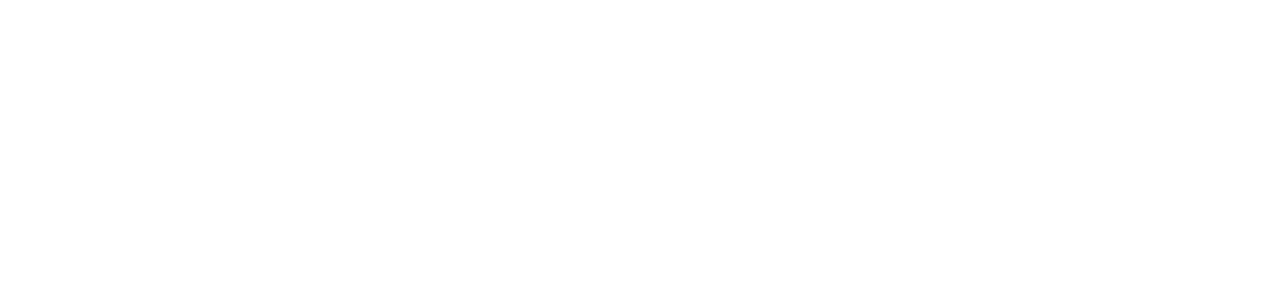
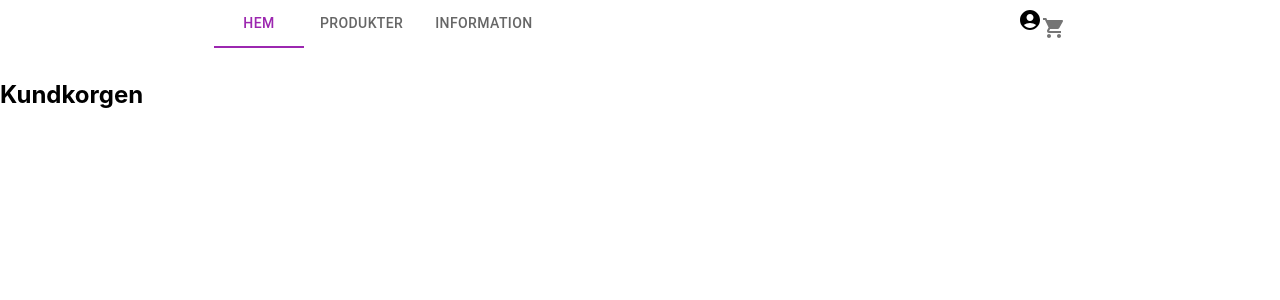
Before and after one commit to OliviaIsberg/ducky, a React (Create React App) app: page /cartPage in a window 1280 px wide. Before the commit this address had no page. Shown: the top 300 px of the page. Built offline with nearby package versions, Linux system fonts and the light colour scheme.

Commit message:
Link to cartpage, cartpage route, cartpage pre head

```diff
--- a/src/components/App.tsx
+++ b/src/components/App.tsx
@@ -7,6 +7,7 @@
 import ProductPage from '../pages/ProductPage'
 import { mockedProducts, Product } from '../Api/Data'
 import { useState } from 'react'
+import CartPage from '../pages/CartPage'
 
 function App() {
   const [products] = useState<Product[]>(mockedProducts)
@@ -19,6 +20,7 @@
           <Route index element={<ProductListPage productList={products} />} />
           <Route path=":id" element={<ProductPage productList={products} />} />
         </Route>
+        <Route path="cartPage" element={<CartPage />} />
         <Route path="checkoutPage" element={<CheckOutPage />} />
         <Route path="about" element={<TextPage />} />
       </Route>
--- a/src/components/Header/Header.tsx
+++ b/src/components/Header/Header.tsx
@@ -1,6 +1,6 @@
 import { Box, Tabs, Tab, Container, Badge } from '@mui/material'
 import { FC, useState } from 'react'
-import { useNavigate } from 'react-router-dom'
+import { Link, useNavigate } from 'react-router-dom'
 import ShoppingCartIcon from '@mui/icons-material/ShoppingCart'
 import AccountCircleIcon from '@mui/icons-material/AccountCircle'
 import { useCart } from '../../contexts/ProductsInCartContext'
@@ -41,9 +41,11 @@
         </Tabs>
         <Box>
           <AccountCircleIcon />
-          <Badge badgeContent={cart?.length} color="primary">
-            <ShoppingCartIcon color="action" />
-          </Badge>
+          <Link to="cartPage">
+            <Badge badgeContent={cart?.length} color="primary">
+              <ShoppingCartIcon color="action" />
+            </Badge>
+          </Link>
         </Box>
       </Box>
     </Container>
--- a/src/pages/CartPage.tsx
+++ b/src/pages/CartPage.tsx
@@ -1,4 +1,9 @@
-function CartPage (){
+function CartPage() {
+  return (
+    <div>
+      <h2>Kundkorgen</h2>
+    </div>
+  )
 }
 
 export default CartPage
```
